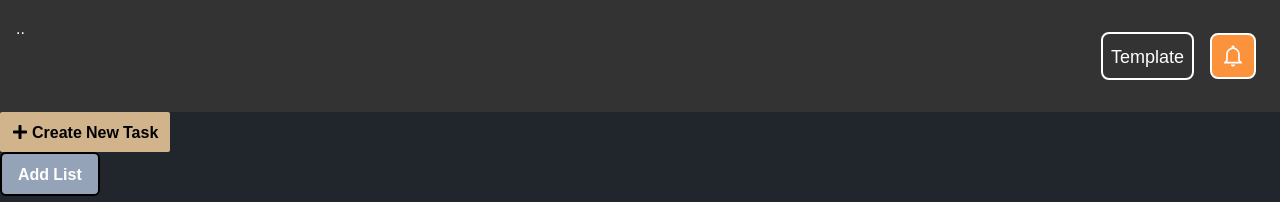
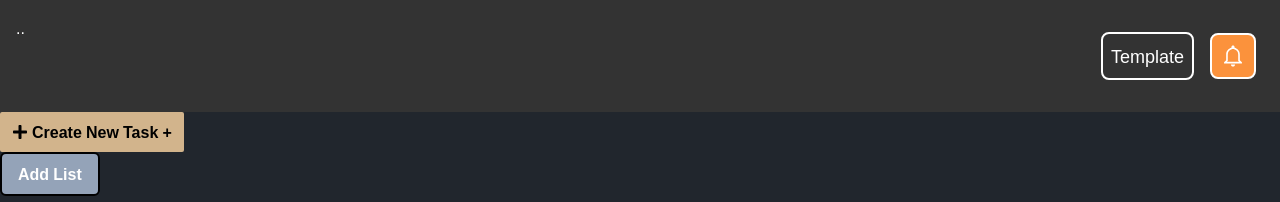
Before and after one commit to EvanZig/Task-Management-System, a React (Create React App) app in the folder client/: page / in a window 1280 px wide. Shown: the top 202 px of the page. Built offline with nearby package versions, Linux system fonts and the light colour scheme.

Commit message:
changed create new task button

```diff
--- a/client/src/Components/Tasks/TaskOverviewModal.js/TaskOverviewModal.js
+++ b/client/src/Components/Tasks/TaskOverviewModal.js/TaskOverviewModal.js
@@ -58,7 +58,7 @@ export default function TaskOverviewModal() {
         className='text-black font-bold CreateTaskBtn py-2 px-3 rounded-sm flex items-center'
       >
         <FaPlus size={16} className='mr-1' />
-        Create New Task
+        Create New Task +
       </button>
       {show && (
         <div
```
